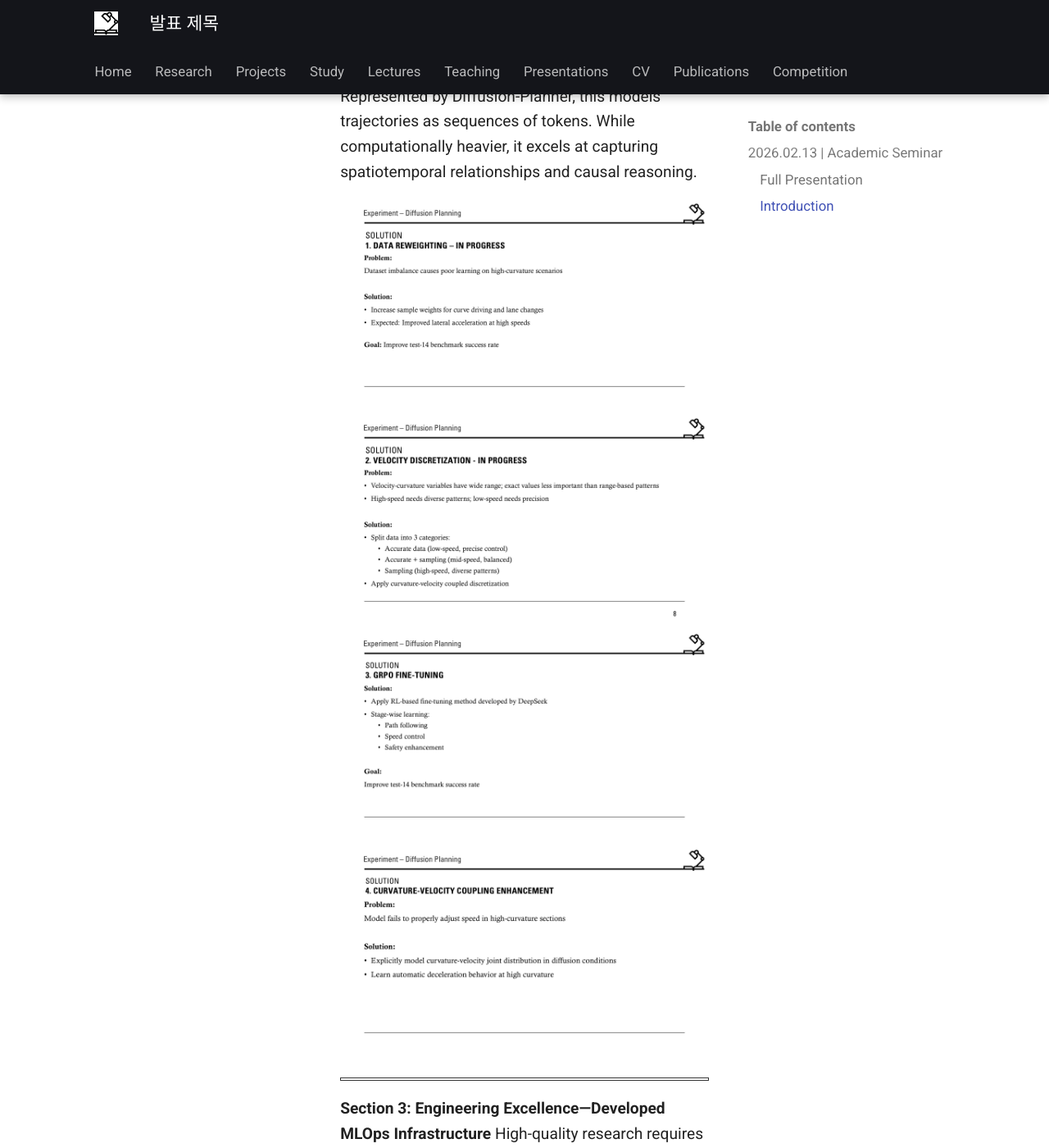
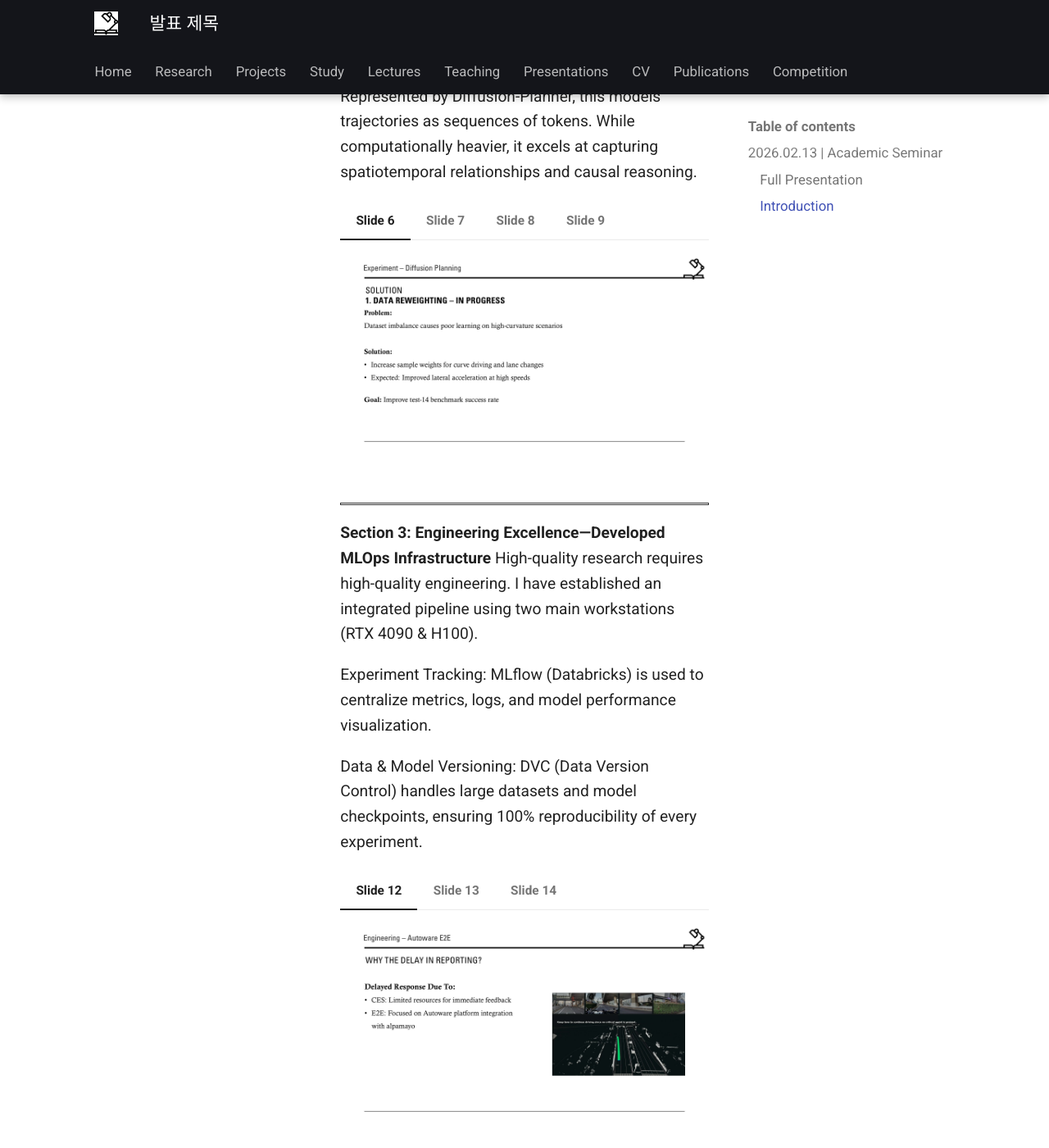
Before and after one commit to YSH-research/YSH-research.github.io, an MkDocs documentation site: the page built from docs/Presentations/assets/2026-02-13/2026-02-13.md, in a window 1280 px wide and 1400 px high, scrolled down 2718 px. Shown: the whole window at 82% size. Built offline with MkDocs 1.6.1 and Material for MkDocs 9.7.7, drawn with Linux system fonts in a browser that asks for light colours.

Commit message:
Add tabbed slide navigation to 2026-02-13 presentation

```diff
--- a/docs/Presentations/assets/2026-02-13/2026-02-13.md
+++ b/docs/Presentations/assets/2026-02-13/2026-02-13.md
@@ -41,10 +41,17 @@ U-Net-based (Spatial Refinement): Represented by DiffusionDrive, this approach u
 
 Transformer-based (Context-Aware Reasoning): Represented by Diffusion-Planner, this models trajectories as sequences of tokens. While computationally heavier, it excels at capturing spatiotemporal relationships and causal reasoning.
 
-![Slide 6](Slide6.jpg)
-![Slide 7](Slide7.jpg)
-![Slide 8](Slide8.jpg)
-![Slide 9](Slide9.jpg)
+=== "Slide 6"
+    ![Slide 6](Slide6.jpg)
+
+=== "Slide 7"
+    ![Slide 7](Slide7.jpg)
+
+=== "Slide 8"
+    ![Slide 8](Slide8.jpg)
+
+=== "Slide 9"
+    ![Slide 9](Slide9.jpg)
 
 <hr style="border: 1px solid #333; margin: 10px 0;">
 
@@ -55,9 +62,14 @@ Experiment Tracking: MLflow (Databricks) is used to centralize metrics, logs, an
 
 Data & Model Versioning: DVC (Data Version Control) handles large datasets and model checkpoints, ensuring 100% reproducibility of every experiment.
 
-![Slide 12](Slide12.jpg)
-![Slide 13](Slide13.jpg)
-![Slide 14](Slide14.jpg)
+=== "Slide 12"
+    ![Slide 12](Slide12.jpg)
+
+=== "Slide 13"
+    ![Slide 13](Slide13.jpg)
+
+=== "Slide 14"
+    ![Slide 14](Slide14.jpg)
 
 <hr style="border: 1px solid #333; margin: 10px 0;">
 
```
